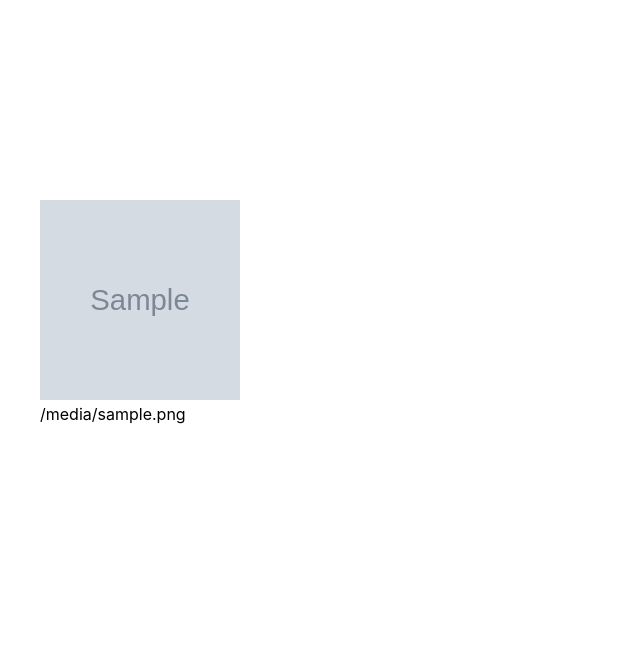
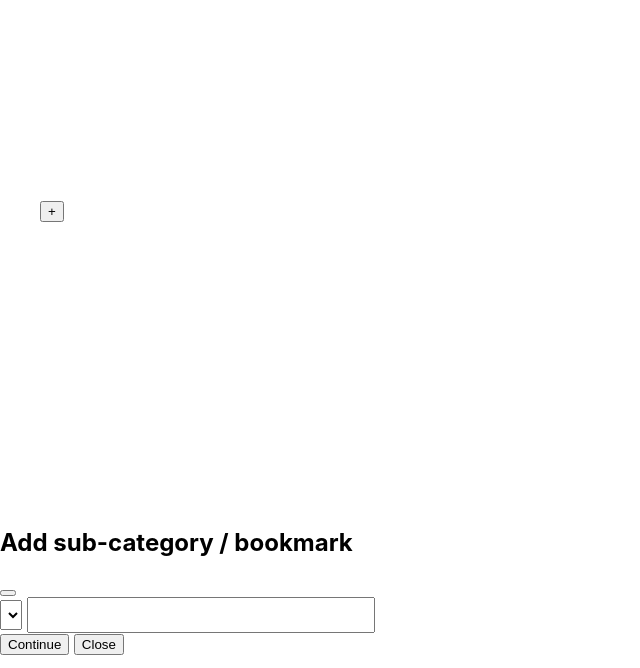
Before and after one commit to gring2/bookMarkLibrary, a Flask app: template bookMarkLibrary/templates/library/urls.html in a window 1280 px wide. Shown: the part 132-800 px from the top of the page, without its empty margins (0-640 px from the left). Run offline with Flask 2, Linux system fonts and the light colour scheme; tables that the repository leaves empty hold one stand-in row (values such as "Sample post"); the template is opened without the code that fills it: values that come from a table or form of the project are taken from there, most other values are stand-ins (such as "Sample title", 1, 10 or a date in 2020); grey boxes marked "Sample" are stand-in pictures; lists and menus that the app fills with data are empty; style sheets or scripts are compiled from the project's sources; some libraries are stand-ins or nearby versions.

Commit message:
add modal to url page modal feature

```diff
--- a/bookMarkLibrary/static/css/library/urls.scss
+++ b/bookMarkLibrary/static/css/library/urls.scss
@@ -15,3 +15,18 @@
 	height: 10%;
   }
 }
+
+#addEleModal> div > div{
+
+  @media screen and (min-width: 700px) {
+
+    width: 500px;
+
+    input, select{
+      height: 30px
+    }
+    input[type="text"]{
+        width: 340px;
+    }
+  }
+}
--- a/bookMarkLibrary/static/js/app.js
+++ b/bookMarkLibrary/static/js/app.js
@@ -5,5 +5,5 @@
 
 const btn = document.querySelector('#btn');
 btn.addEventListener('click', () => {
-    MicroModal.show('modal-1')
+    MicroModal.show('addEleModal');
 })
--- a/bookMarkLibrary/templates/library/urls.html
+++ b/bookMarkLibrary/templates/library/urls.html
@@ -7,11 +7,49 @@
 {% block content %}
 <div class="content">
     <ul>
-        {% for thumbnail in thumbnails %}
+        <li>
+            <button id="btn">+</button>
+        </li>
+        {% for elem in category.sub %}
             <li>
-                <img src="{{url_for('storage', filename=thumbnail['img']) }}" alt="" width="200px" height="200px">
-                {{ thumbnail['url'] }}</li>
+            {{ elem }}
+{#                <img src="{{url_for('storage', filename=thumbnail['img']) }}" alt="" width="200px" height="200px">#}
+{#                {{ thumbnail['url'] }}#}
+{#            </li>#}
         {% endfor %}
     </ul>
 </div>
 {% endblock %}
+
+{% block modal %}
+<div class="modal micromodal-slide" id="addEleModal" aria-hidden="true">
+    <div class="modal__overlay" tabindex="-1" data-micromodal-close>
+        <div class="modal__container" role="dialog" aria-modal="true" aria-labelledby="modal-1-title">
+            <header class="modal__header">
+                <h2 class="modal__title" id="modal-1-title">Add sub-category / bookmark</h2>
+                <button class="modal__close" aria-label="Close modal" data-micromodal-close></button>
+            </header>
+        <main class="modal__content" id="modal-1-content">
+            <form action="{{ url_for('library.add_ele') }}"
+                  method="POST">
+               <input type="hidden" name="csrf_token" value="{{ csrf_token() }}"/>
+                <input type="hidden" name="parent_id" value="{{ category.id }}">
+
+                <select name="kind" id="kind">
+                    {% for _, kind in g.kind.items() %}
+                    <option value="{{ kind.code }}">{{ kind.name }}</option>
+                    {% endfor %}
+
+                </select>
+            <input type="text" name="path" id="path">
+
+            </form>
+        </main>
+        <footer class="modal__footer">
+            <button class="modal__btn modal__btn-primary">Continue</button>
+            <button class="modal__btn" data-micromodal-close aria-label="Close this dialog window">Close</button>
+        </footer>
+        </div>
+    </div>
+</div>
+{% endblock %}
--- a/webpack.config.js
+++ b/webpack.config.js
@@ -19,4 +19,5 @@
     modules: ['node_modules'],
     extensions: ['.js', '.json', '.jsx', '.css'],
   },
+  watch: true
 };
```
